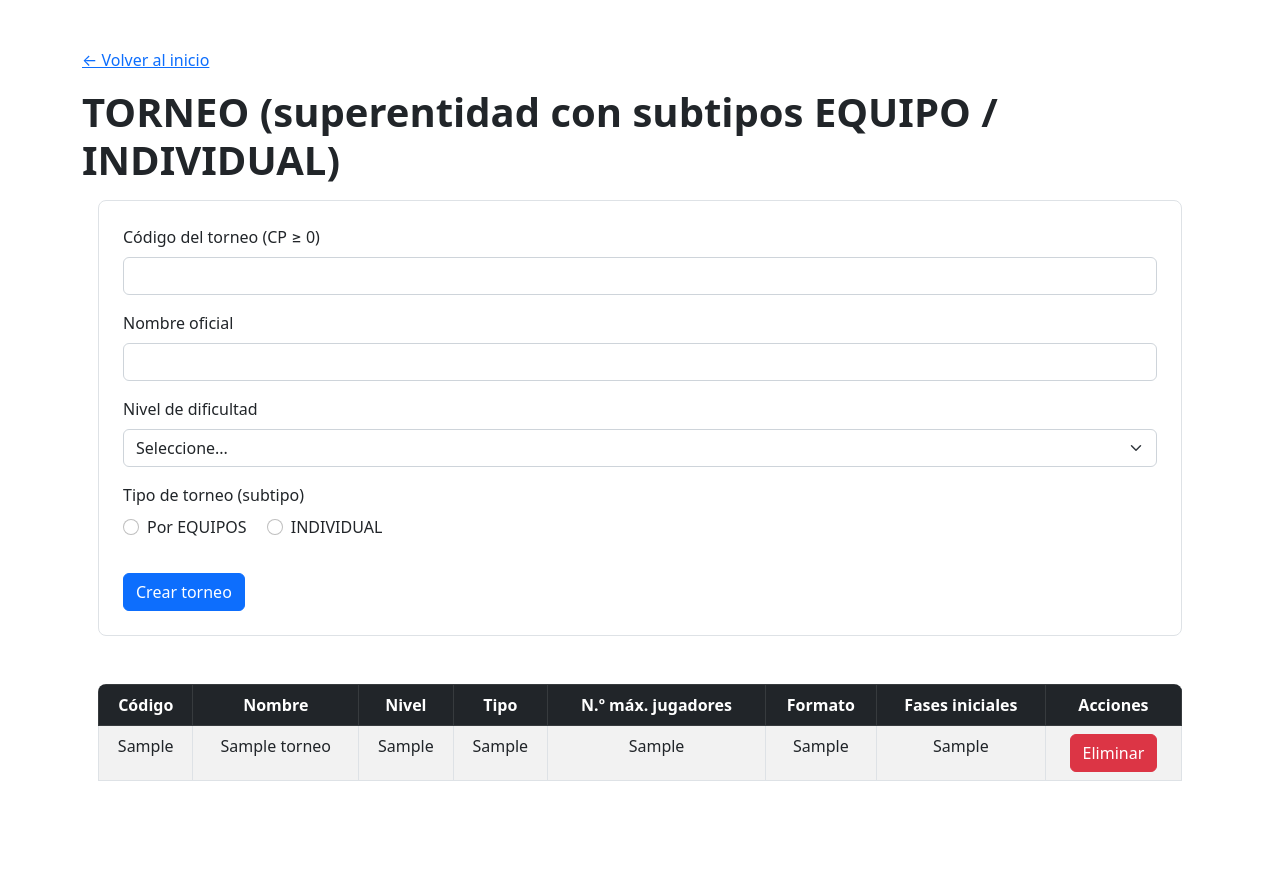
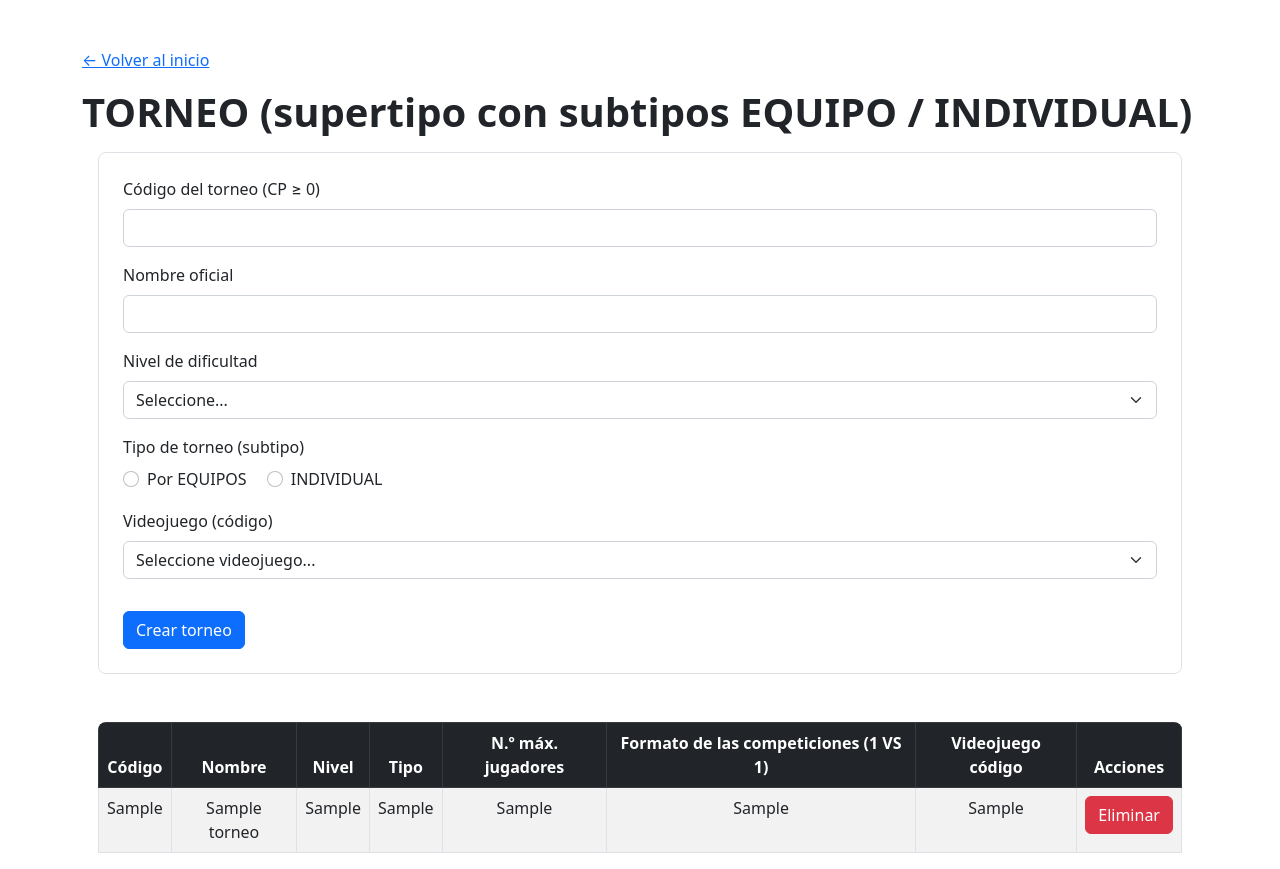
Before and after one commit to elhalconsas/www, a PHP site: page /TORNEO/torneo.php in a window 1280 px wide. Before the commit the page ends 781 px from the top, so only its background shows below. Run offline with PHP 8.4, Linux system fonts and the light colour scheme; tables that the repository leaves empty or names only in its code hold one stand-in row (values such as "Sample post").

Commit message:
modified:   TORNEO/torneo.php 	modified:   TORNEO/torneo_insert.php 	modified:   VIDEOJUEGO/videojuego.php 	renamed:    VIDEOJUEGO/proyecto_insert.php -> VIDEOJUEGO/videojuego_insert.php

```diff
--- a/TORNEO/torneo.php
+++ b/TORNEO/torneo.php
@@ -4,7 +4,7 @@ require('../config/conexion.php');
 ?>
 
 <!-- TÍTULO. Cambiarlo, pero dejar especificada la analogía -->
-<h1 class="mt-3 fw-bold">TORNEO (superentidad con subtipos EQUIPO / INDIVIDUAL)</h1>
+<h1 class="mt-3 fw-bold">TORNEO (supertipo con subtipos EQUIPO / INDIVIDUAL)</h1>
 
 <!-- FORMULARIO. Cambiar los campos de acuerdo a su trabajo -->
 <div class="formulario p-4 m-3 border rounded-3">
@@ -21,6 +21,7 @@ require('../config/conexion.php');
             <label for="nombre_oficial" class="form-label">Nombre oficial</label>
             <input type="text" class="form-control" id="nombre_oficial" name="nombre_oficial" required>
         </div>
+
 
         <div class="mb-3">
             <label for="nivel_dificultad" class="form-label">Nivel de dificultad</label>
@@ -61,19 +62,14 @@ require('../config/conexion.php');
                 <input type="number" class="form-control" id="numero_max_jugadores" name="numero_max_jugadores" min="2">
             </div>
 
-            <div class="mb-3">
-                <label for="formato_competicion" class="form-label">
-                    Formato de competición
-                </label>
-                <input type="text" class="form-control" id="formato_competicion" name="formato_competicion">
-            </div>
+
         </div>
 
         <div id="subtipo_individual" class="subtipo-section" style="display:none;">
             <!-- Atributo de subtipo INDIVIDUAL -->
             <div class="mb-3">
                 <label class="form-label d-block">
-                    Fases iniciales (solo si es individual)
+                    formato de las competiciones   (1 VS 1)
                 </label>
                 <select class="form-select" id="fases_iniciales_online" name="fases_iniciales_online">
                     <option value="">Seleccione...</option>
@@ -83,23 +79,58 @@ require('../config/conexion.php');
             </div>
         </div>
 
+
+        <div class="mb-3">
+            <label for="videojuego_codigo" class="form-label">Videojuego (código)</label>
+            <select class="form-select" id="videojuego_codigo" name="videojuego_codigo">
+                <option value="">Seleccione videojuego...</option>
+                <?php
+                // Cargar opciones desde VIDEOJUEGO/videojuego_select.php
+                require_once('../VIDEOJUEGO/videojuego_select.php');
+                if(isset($resultadovideo) && $resultadovideo->num_rows > 0):
+                    while($v = mysqli_fetch_assoc($resultadovideo)):
+                ?>
+                    <option value="<?= htmlspecialchars($v['codigo']); ?>"><?= htmlspecialchars($v['codigo']); ?> - <?= htmlspecialchars($v['desarrollador'] ?? $v['nombre'] ?? ''); ?></option>
+                <?php
+                    endwhile;
+                endif;
+                ?>
+            </select>
+        </div>
+
         <script>
         (function(){
             const equipoRadio = document.getElementById('tipo_equipo');
             const individualRadio = document.getElementById('tipo_individual');
             const sectEquipo = document.getElementById('subtipo_equipo');
             const sectInd = document.getElementById('subtipo_individual');
+            const numMaxInput = document.getElementById('numero_max_jugadores');
+            const form = document.querySelector('.formulario form');
+
+
 
             function updateSections(){
                 if(equipoRadio.checked){
                     sectEquipo.style.display = '';
                     sectInd.style.display = 'none';
+                    if(numMaxInput){
+                        // permitir editar número máximo cuando es por equipos
+                        numMaxInput.disabled = false;
+                        // si estaba en 2 (por haber seleccionado Individual antes), limpiar para que el usuario pueda ingresar
+                        if(numMaxInput.value === '2') numMaxInput.value = '';
+                    }
                 } else if(individualRadio.checked){
                     sectEquipo.style.display = 'none';
                     sectInd.style.display = '';
+                    if(numMaxInput){
+                        // en tipo Individual no se envía el número máximo: limpiar y deshabilitar
+                        numMaxInput.value = '';
+                        numMaxInput.disabled = true;
+                    }
                 } else {
                     sectEquipo.style.display = 'none';
                     sectInd.style.display = 'none';
+                    if(numMaxInput) numMaxInput.disabled = false;
                 }
             }
 
@@ -114,9 +145,10 @@ require('../config/conexion.php');
                 individualRadio.checked = true;
             }
 
-            // Ejecutar al cargar
-            updateSections();
-        })();
+                 // Ejecutar al cargar
+                 updateSections();
+
+                     })();
         </script>
 
         <?php if(isset($_GET['error']) && $_GET['error'] === 'duplicado'): ?>
@@ -124,7 +156,6 @@ require('../config/conexion.php');
                 El código del torneo ya existe. Por favor elija un código único.
             </div>
         <?php endif; ?>
-
 
 
 
@@ -155,9 +186,10 @@ if($resultadoTorneos and $resultadoTorneos->num_rows > 0):
                 <th scope="col" class="text-center">Nivel</th>
                 <th scope="col" class="text-center">Tipo</th>
                 <th scope="col" class="text-center">N.º máx. jugadores</th>
-                <th scope="col" class="text-center">Formato</th>
-                <th scope="col" class="text-center">Fases iniciales</th>
+                <th scope="col" class="text-center">Formato de las competiciones (1 VS 1)</th>
+                <th scope="col" class="text-center">Videojuego código</th>
                 <th scope="col" class="text-center">Acciones</th>
+
             </tr>
         </thead>
 
@@ -176,10 +208,21 @@ if($resultadoTorneos and $resultadoTorneos->num_rows > 0):
                 <td class="text-center"><?= htmlspecialchars($fila["nivel_dificultad"]); ?></td>
                 <td class="text-center"><?= htmlspecialchars($fila["tipo_torneo"]); ?></td>
                 <td class="text-center"><?= htmlspecialchars($fila["numero_max_jugadores"] ?? ''); ?></td>
-                <td class="text-center"><?= htmlspecialchars($fila["formato_competicion"] ?? ''); ?></td>
-                <td class="text-center"><?= htmlspecialchars($fila["fases_iniciales_online"] ?? ''); ?></td>
+                <?php
+                $fases_val = $fila['fases_iniciales_online'] ?? '';
+                // Normalizar valores antiguos (1/0) a etiquetas legibles
+                if ($fases_val === '1' || $fases_val === 1 || $fases_val === 'online') {
+                    $fases_text = 'online';
+                } elseif ($fases_val === '0' || $fases_val === 0 || $fases_val === 'presencial') {
+                    $fases_text = 'presencial';
+                } else {
+                    $fases_text = $fases_val;
+                }
+                ?>
+                <td class="text-center"><?= htmlspecialchars($fases_text); ?></td>
+                <td class="text-center"><?= htmlspecialchars($fila["videojuego_codigo"] ?? ''); ?></td>
+                <!-- Botón de eliminar. Debe de incluir la CP de la entidad para identificarla -->
 
-                <!-- Botón de eliminar. Debe de incluir la CP de la entidad para identificarla -->
                 <td class="text-center">
                     <form action="torneo_delete.php" method="post">
                         <input hidden type="text" name="codigoEliminar" value="<?= htmlspecialchars($fila["codigo_torneo"]); ?>">
```
Also changed, not shown: TORNEO/torneo_insert.php (+16 -5 lines), VIDEOJUEGO/videojuego.php (+8 -11 lines), VIDEOJUEGO/videojuego_insert.php (renamed from VIDEOJUEGO/proyecto_insert.php, +5 -7 lines).
